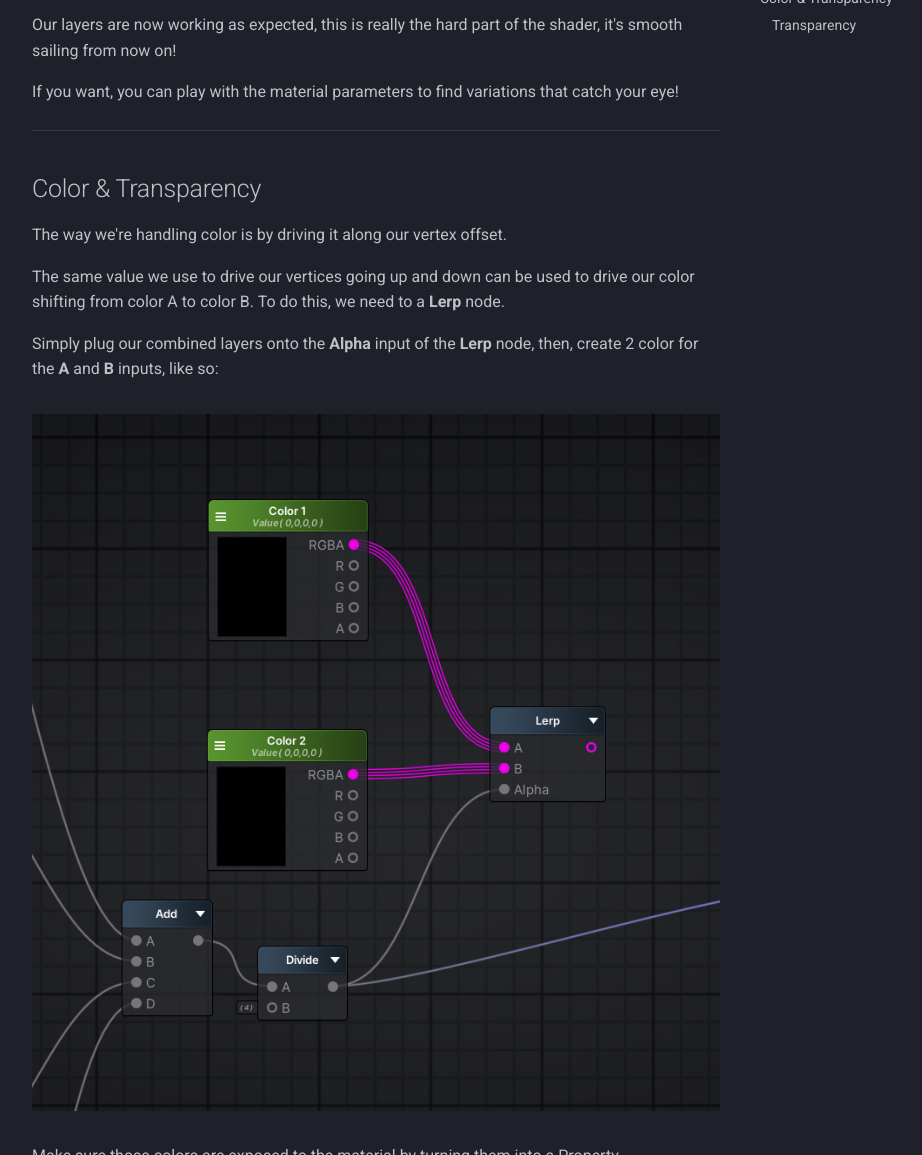
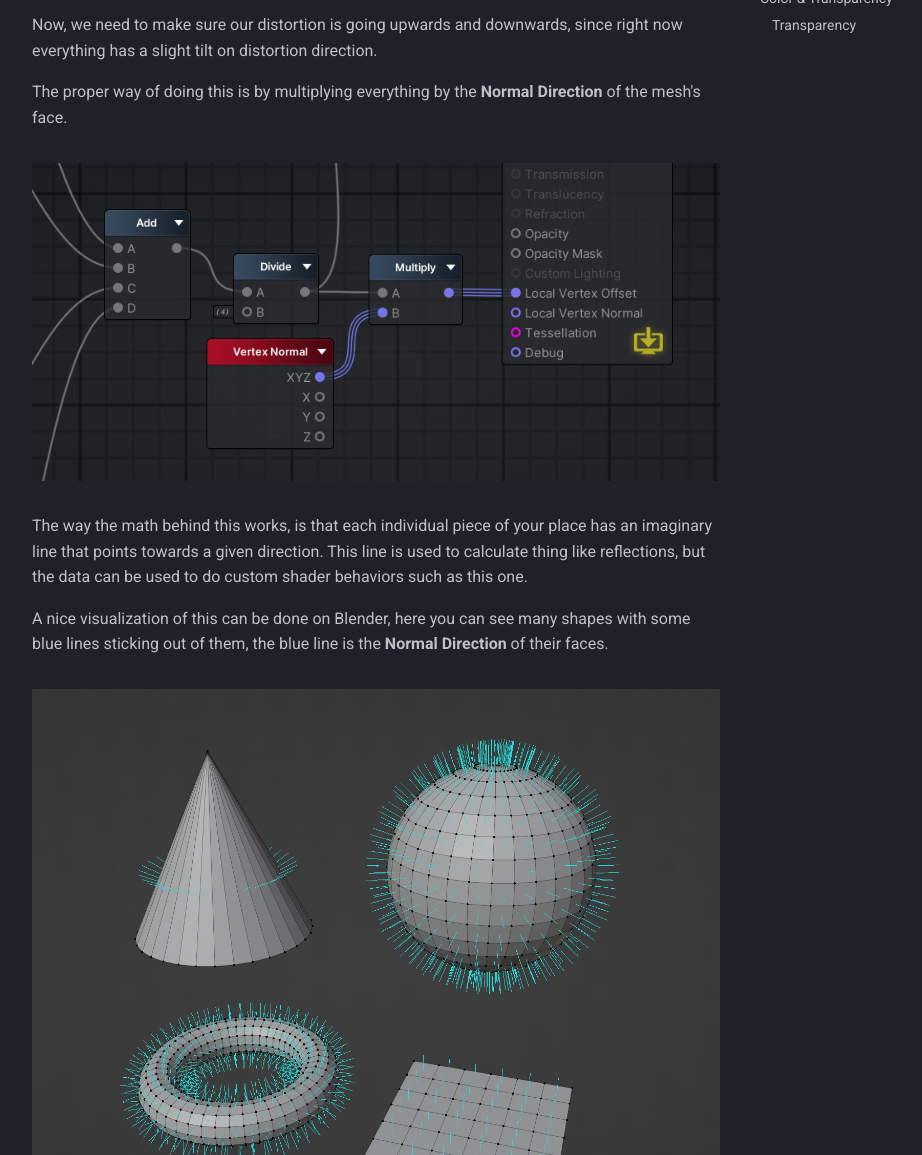
Before and after one commit to Nokdef/NokdefWebsite, an MkDocs documentation site: the page built from docs/Articles/Stylized-Puffy-Clouds-Shader.md, in a window 1280 px wide and 1400 px high, scrolled down 13748 px, cut to the strip 245-1400 px from the top of the window. Shown: the whole strip, without its empty margins (264-1186 px from the left). Built offline with MkDocs 1.6.1 and Material for MkDocs 9.7.7, drawn with Linux system fonts in a browser that asks for light colours; comment, search, counter and statistics services are not loaded; some of the changed text lies outside the part shown.

Commit message:
Normal direction

```diff
--- a/docs/Articles/Stylized-Puffy-Clouds-Shader.md
+++ b/docs/Articles/Stylized-Puffy-Clouds-Shader.md
@@ -141,6 +141,18 @@ Something is clearly wrong. Aside from no color, the distortion of the plane is
 
 <div style="padding-bottom: 56.25%; position: relative;"><iframe width="100%" height="100%" src="https://www.youtube.com/embed/LruJ4OqO8T4?autoplay=1&fs=0&loop=1&modestbranding=1&mute=1&playlist=LruJ4OqO8T4&rel=0" frameborder="0" allow="accelerometer; autoplay; encrypted-media; gyroscope; picture-in-picture; fullscreen" style="position: absolute; top: 0px; left: 0px; width: 100%; height: 100%;"><small>YouTube embedding powered by <a href="https://embed.tube">embed.tube</a></small></iframe></div>
 
+Now, we need to make sure our distortion is going upwards and downwards, since right now everything has a slight tilt on distortion direction.
+
+The proper way of doing this is by multiplying everything by the **Normal Direction** of the mesh's face.
+<figure markdown>
+![Normal Multiplication](https://raw.githubusercontent.com/Nokdef/NokdefWebsite/main/docs/StylizedPuffyClouds-17.png){ width="900" }</figure>
+The way the math behind this works, is that each individual piece of your place has an imaginary line that points towards a given direction. This line is used to calculate thing like reflections, but the data can be used to do custom shader behaviors such as this one.
+
+A nice visualization of this can be done on Blender, here you can see many shapes with some blue lines sticking out of them, the blue line is the **Normal Direction** of their faces.
+<figure markdown>
+![Normal Visualization](https://raw.githubusercontent.com/Nokdef/NokdefWebsite/main/docs/StylizedPuffyClouds-18.png){ width="900" }</figure>
+Notice how the plane has the normal direction going straight across it, exactly how we want it to be.
+
 Our layers are now working as expected, this is really the hard part of the shader, it's smooth sailing from now on!
 
 If you want, you can play with the material parameters to find variations that catch your eye!
```
Also changed, not shown: other parts of docs/Articles/Stylized-Puffy-Clouds-Shader.md (+2 -1 lines), docs/StylizedPuffyClouds-17.png (added), docs/StylizedPuffyClouds-18.png (added).
